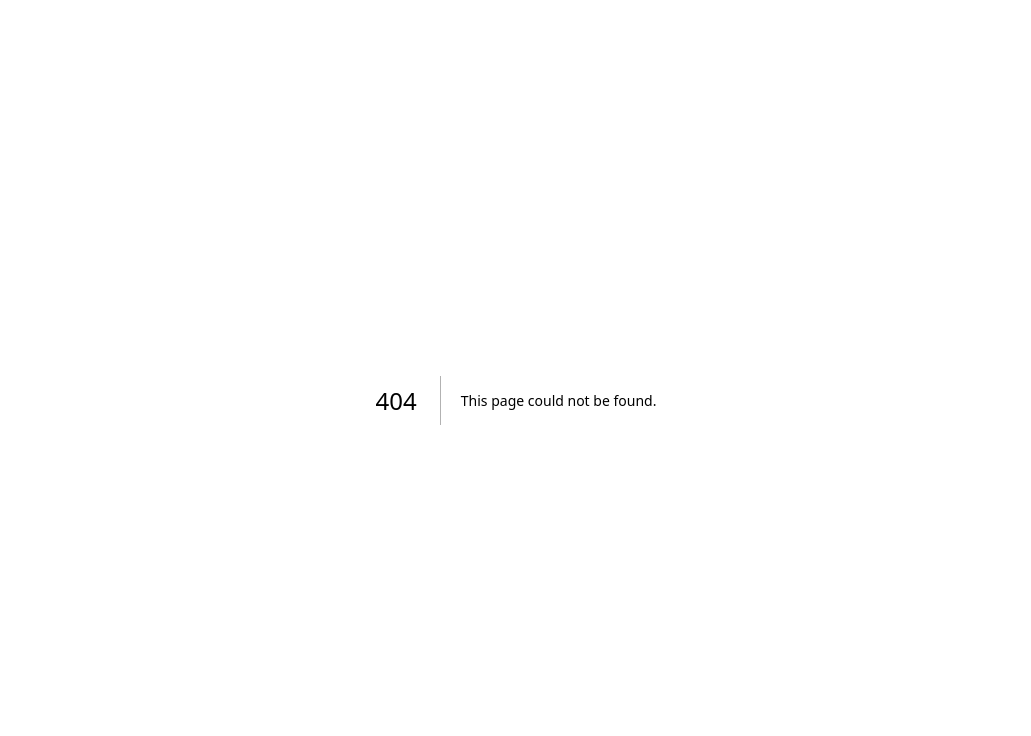
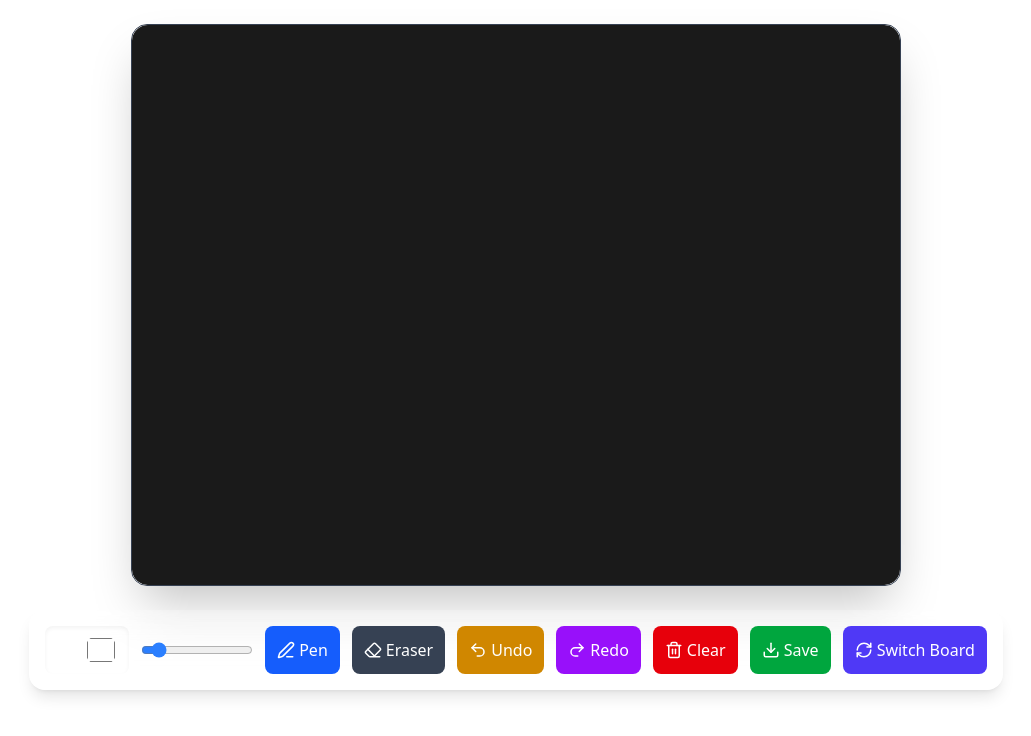
Before and after one commit to Neeraj-Singh-Codes/echoverse, a Next.js app in the folder frontend/: page /BlackBoard in a window 1280 px wide. Before the commit this address had no page. Shown: the top 736 px of the page, without its empty margins (124-1155 px from the left). Built offline with nearby package versions, Linux system fonts and the light colour scheme.

Commit message:
Routing conditions

```diff
--- a/frontend/src/app/Animations/BubbleMenu.tsx
+++ b/frontend/src/app/Animations/BubbleMenu.tsx
@@ -727,6 +727,16 @@ export default function BubbleMenu({
                     ref={(el) => {
                       if (el) bubblesRef.current[idx] = el;
                     }}
+                    onClick={(e) => {
+                      e.preventDefault(); // prevent default Next.js navigation if using a function
+                      if ((item as any).onClick) {
+                        (item as any).onClick(); // call the function if provided
+                      } else {
+                        window.location.href = item.href; // fallback to regular navigation
+                      }
+                      setIsMenuOpen(false); // optionally close the menu after click
+                      setShowOverlay(false);
+                    }}
                   >
                     <span
                       className="pill-label inline-block"
--- /dev/null
+++ b/frontend/src/app/BlackBoard/page.tsx
@@ -0,0 +1,248 @@
+"use client";
+
+import { useRef, useState, useEffect } from "react";
+import {
+  Undo2,
+  Redo2,
+  Eraser,
+  PenLine,
+  Download,
+  Trash2,
+  Palette,
+  RefreshCw,
+} from "lucide-react";
+
+export default function BlackBoard() {
+  const canvasRef = useRef<HTMLCanvasElement>(null);
+  const ctxRef = useRef<CanvasRenderingContext2D | null>(null);
+
+  const [isDrawing, setIsDrawing] = useState(false);
+  const [color, setColor] = useState("#ffffff");
+  const [lineWidth, setLineWidth] = useState(3);
+  const [boardColor, setBoardColor] = useState("#1a1a1a"); // Default blackboard
+
+  const [history, setHistory] = useState<string[]>([]);
+  const [redoStack, setRedoStack] = useState<string[]>([]);
+
+  // Initialize Canvas (preserve strokes when switching board)
+  useEffect(() => {
+    const canvas = canvasRef.current;
+    if (!canvas) return;
+
+    canvas.width = window.innerWidth * 0.6;
+    canvas.height = window.innerHeight * 0.7;
+
+    const ctx = canvas.getContext("2d");
+    if (!ctx) return;
+
+    // preserve strokes
+    const snapshot = canvas.toDataURL();
+    const img = new Image();
+    img.src = snapshot;
+    img.onload = () => {
+      ctx.fillStyle = boardColor;
+      ctx.fillRect(0, 0, canvas.width, canvas.height);
+      ctx.drawImage(img, 0, 0);
+    };
+
+    ctx.lineCap = "round";
+    ctx.strokeStyle = color;
+    ctx.lineWidth = lineWidth;
+    ctxRef.current = ctx;
+  }, [boardColor]);
+
+  // Save snapshot to history
+  const saveState = () => {
+    if (!canvasRef.current) return;
+    const snapshot = canvasRef.current.toDataURL();
+    setHistory((prev) => [...prev, snapshot]);
+    setRedoStack([]); // clear redo after new action
+  };
+
+  // Start drawing
+  const startDrawing = (e: React.MouseEvent) => {
+    ctxRef.current?.beginPath();
+    ctxRef.current?.moveTo(e.nativeEvent.offsetX, e.nativeEvent.offsetY);
+    setIsDrawing(true);
+  };
+
+  // Stop drawing
+  const stopDrawing = () => {
+    if (!isDrawing) return;
+    ctxRef.current?.closePath();
+    setIsDrawing(false);
+    saveState();
+  };
+
+  // Draw
+  const draw = (e: React.MouseEvent) => {
+    if (!isDrawing) return;
+    ctxRef.current!.lineTo(e.nativeEvent.offsetX, e.nativeEvent.offsetY);
+    ctxRef.current!.stroke();
+  };
+
+  // Clear board
+  const clearBoard = () => {
+    if (!ctxRef.current || !canvasRef.current) return;
+    ctxRef.current.fillStyle = boardColor;
+    ctxRef.current.fillRect(
+      0,
+      0,
+      canvasRef.current.width,
+      canvasRef.current.height
+    );
+    saveState();
+  };
+
+  // Undo
+  const undo = () => {
+    if (history.length === 0) return;
+    const lastState = history[history.length - 1];
+    setRedoStack((prev) => [...prev, lastState]);
+    const newHistory = history.slice(0, -1);
+    setHistory(newHistory);
+
+    const img = new Image();
+    img.src = newHistory[newHistory.length - 1] || "";
+    img.onload = () => {
+      ctxRef.current?.drawImage(img, 0, 0);
+    };
+  };
+
+  // Redo
+  const redo = () => {
+    if (redoStack.length === 0) return;
+    const restoredState = redoStack[redoStack.length - 1];
+    setRedoStack(redoStack.slice(0, -1));
+    setHistory((prev) => [...prev, restoredState]);
+
+    const img = new Image();
+    img.src = restoredState;
+    img.onload = () => {
+      ctxRef.current?.drawImage(img, 0, 0);
+    };
+  };
+
+  // Eraser Mode
+  const enableEraser = () => {
+    if (ctxRef.current) {
+      ctxRef.current.strokeStyle = boardColor;
+    }
+  };
+
+  // Pen Mode
+  const enablePen = () => {
+    if (ctxRef.current) {
+      ctxRef.current.strokeStyle = color;
+    }
+  };
+
+  // Download board
+  const downloadBoard = () => {
+    const link = document.createElement("a");
+    link.download = "board.png";
+    link.href = canvasRef.current!.toDataURL();
+    link.click();
+  };
+
+  return (
+    <div className="flex flex-col items-center gap-6 p-6">
+      {/* Canvas */}
+      <div className="relative rounded-2xl overflow-hidden shadow-2xl border border-gray-700">
+        <canvas
+          ref={canvasRef}
+          onMouseDown={startDrawing}
+          onMouseMove={draw}
+          onMouseUp={stopDrawing}
+          onMouseLeave={stopDrawing}
+          className="rounded-2xl cursor-crosshair"
+        />
+      </div>
+
+      {/* Controls */}
+      <div className="flex flex-wrap gap-3 justify-center bg-white/10 backdrop-blur-md p-4 rounded-2xl shadow-lg">
+        {/* Color Picker */}
+        <label className="flex items-center gap-2 px-3 py-2 rounded-lg bg-white/10 shadow-inner">
+          <Palette className="w-5 h-5 text-white" />
+          <input
+            type="color"
+            value={color}
+            onChange={(e) => {
+              setColor(e.target.value);
+              if (ctxRef.current) ctxRef.current.strokeStyle = e.target.value;
+            }}
+            className="w-8 h-8 rounded-full cursor-pointer border-none"
+          />
+        </label>
+
+        {/* Brush Size */}
+        <input
+          type="range"
+          min="1"
+          max="20"
+          value={lineWidth}
+          onChange={(e) => {
+            setLineWidth(Number(e.target.value));
+            if (ctxRef.current)
+              ctxRef.current.lineWidth = Number(e.target.value);
+          }}
+          className="w-28 accent-blue-500"
+        />
+
+        {/* Tools */}
+        <button
+          onClick={enablePen}
+          className="px-3 py-2 rounded-lg bg-blue-600 hover:bg-blue-500 text-white flex items-center gap-1"
+        >
+          <PenLine size={18} /> Pen
+        </button>
+        <button
+          onClick={enableEraser}
+          className="px-3 py-2 rounded-lg bg-gray-700 hover:bg-gray-600 text-white flex items-center gap-1"
+        >
+          <Eraser size={18} /> Eraser
+        </button>
+
+        {/* Undo / Redo */}
+        <button
+          onClick={undo}
+          className="px-3 py-2 rounded-lg bg-yellow-600 hover:bg-yellow-500 text-white flex items-center gap-1"
+        >
+          <Undo2 size={18} /> Undo
+        </button>
+        <button
+          onClick={redo}
+          className="px-3 py-2 rounded-lg bg-purple-600 hover:bg-purple-500 text-white flex items-center gap-1"
+        >
+          <Redo2 size={18} /> Redo
+        </button>
+
+        {/* Clear */}
+        <button
+          onClick={clearBoard}
+          className="px-3 py-2 rounded-lg bg-red-600 hover:bg-red-500 text-white flex items-center gap-1"
+        >
+          <Trash2 size={18} /> Clear
+        </button>
+
+        {/* Save */}
+        <button
+          onClick={downloadBoard}
+          className="px-3 py-2 rounded-lg bg-green-600 hover:bg-green-500 text-white flex items-center gap-1"
+        >
+          <Download size={18} /> Save
+        </button>
+
+        {/* Switch Board */}
+        <button
+          onClick={() =>
+            setBoardColor(boardColor === "#1a1a1a" ? "#ffffff" : "#1a1a1a")
+          }
+          className="px-3 py-2 rounded-lg bg-indigo-600 hover:bg-indigo-500 text-white flex items-center gap-1"
+        >
+          <RefreshCw size={18} /> Switch Board
+        </button>
+      </div>
+    </div>
+  );
+}
--- /dev/null
+++ b/frontend/src/app/History/page.tsx
@@ -0,0 +1,14 @@
+import React from 'react'
+
+const History = () => {
+
+  return (
+    <div>
+        <h1>History Page</h1>
+        <p>This is the history page content.</p>
+
+    </div>
+  )
+}
+
+export default History
--- a/frontend/src/app/Homepage/page.tsx
+++ b/frontend/src/app/Homepage/page.tsx
@@ -11,8 +11,9 @@ import {
   Pause,
   Volume2,
 } from "lucide-react";
+import Link from "next/link";
 
-const EchoverseLanding = () => {
+const LandingPage = () => {
   const [isPlaying, setIsPlaying] = useState(false);
   const [mousePosition, setMousePosition] = useState({ x: 0, y: 0 });
 
@@ -75,9 +76,11 @@ const EchoverseLanding = () => {
               Contact
             </a>
           </div>
+          <Link href={"/Signup"}>
           <button className="bg-gradient-to-r from-purple-500 to-blue-500 px-6 py-2 rounded-full hover:from-purple-600 hover:to-blue-600 transition-all transform hover:scale-105">
             Get Started
           </button>
+          </Link>
         </nav>
       </header>
 
@@ -109,17 +112,14 @@ const EchoverseLanding = () => {
               Start Conversation
               <ArrowRight className="ml-2 w-5 h-5 group-hover:translate-x-1 transition-transform" />
             </button>
+            <Link href={"/Signin"}>
             <button
               onClick={toggleDemo}
               className="bg-white/10 backdrop-blur-sm border border-white/20 px-8 py-4 rounded-full text-lg font-semibold hover:bg-white/20 transition-all flex items-center justify-center group"
             >
-              {isPlaying ? (
-                <Pause className="mr-2 w-5 h-5" />
-              ) : (
-                <Play className="mr-2 w-5 h-5" />
-              )}
-              {isPlaying ? "Pause Demo" : "Watch Demo"}
+              Sign In
             </button>
+            </Link>
           </div>
 
           {/* Voice Visualization */}
@@ -333,4 +333,4 @@ const EchoverseLanding = () => {
   );
 };
 
-export default EchoverseLanding;
+export default LandingPage;
--- a/frontend/src/app/Mainpage/page.tsx
+++ b/frontend/src/app/Mainpage/page.tsx
@@ -10,6 +10,7 @@ import Chat from "../components/Chat";
 import { MessageSquareText } from "lucide-react";
 import BubbleMenu from "../Animations/BubbleMenu";
 import TrueFocus from "../Animations/TrueFocus";
+import { useRouter } from "next/navigation";
 
 // levenshtein + similarity stay same...
 const levenshtein = (a: string, b: string) => {
@@ -35,6 +36,8 @@ const Mainpage = () => {
   const [user, setUser] = useState<any>(null);
   const [listening, setListening] = useState(false);
   const [chatOpen, setChatOpen] = useState(false);
+  const [userText, setUserText] = useState("");
+  const [aiText, setAiText] = useState("");
 
   const isSpeakingRef = useRef(false);
   const recognitionRef = useRef<SpeechRecognition | null>(null);
@@ -42,6 +45,8 @@ const Mainpage = () => {
   const lastSpokenRef = useRef<string>("");
   const restartTimeout = useRef<NodeJS.Timeout | null>(null);
   const errorCountRef = useRef(0);
+
+  const router = useRouter();
 
   // Talk With AI
   const getGeminiResponse = async (command: string) => {
@@ -69,6 +74,18 @@ const Mainpage = () => {
     } catch (err) {
       console.error(err);
       return "Error talking to AI.";
+    }
+  };
+
+  const logout = async () => {
+    try {
+      const res = await axios.get("http://localhost:8000/api/auth/logout", {
+        withCredentials: true,
+      });
+      return res.data.response || "No response";
+    } catch (error) {
+      console.error(error);
+      return "Error Logging Out";
     }
   };
 
@@ -102,7 +119,7 @@ const Mainpage = () => {
         });
         setUser(res.data);
       } catch (err: any) {
-        console.error(err.response?.data || err.message);
+        console.log(err.response?.data || err.message);
       }
     };
     fetchUser();
@@ -314,15 +331,19 @@ const Mainpage = () => {
     },
     {
       label: "Log Out",
-      href: "/Homepage",
+      href: "#",
       ariaLabel: "Log Out",
       rotation: -8,
       hoverStyles: { bgColor: "#8b5cf6", textColor: "#ffffff" },
+      onClick: async () => {
+        await logout();
+        router.push("/Homepage");
+      },
     },
   ];
 
   return (
-    <div className="h-screen w-full flex flex-col bg-gradient-to-b from-gray-950 via-black to-gray-900">
+    <div className="h-screen w-full flex flex-col bg-black">
       {/* Navbar */}
       <header className="flex justify-between items-center px-8 py-4 border-b border-gray-800">
         <TrueFocus
@@ -366,18 +387,15 @@ const Mainpage = () => {
         {/* Listening Indicator */}
         <div className="flex items-center gap-4">
           <span className={"flex items-center justify-centerrounded-full "}>
-            <img
-              src={listening ? "/userVoice.gif" : "/aiVoice.gif"}
-              alt="voice indicator"
-              className="bg-gradient-to-b from-gray-950 via-black to-gray-900"
-            />
+            {!aiText && <img src="userVoice.gif" className="w-[200px]" />}
+            {aiText && <img src="aiVoice.gif" className="w-[200px]" />}
           </span>
         </div>
       </main>
 
-      <footer className="text-center py-4 border-t border-gray-800 text-sm text-gray-500">
+      {/* <footer className="text-center py-4 border-t border-gray-800 text-sm text-gray-500">
         Built with ❤️ for you
-      </footer>
+      </footer> */}
 
       <BubbleMenu
         logo={<span style={{ fontWeight: 700 }}>RB</span>}
--- a/frontend/src/app/page.tsx
+++ b/frontend/src/app/page.tsx
@@ -1,23 +1,37 @@
-import Link from "next/link";
-import React from "react";
 
-const page = () => {
-  return (
-    <div>
-      <Link href={"/Homepage"} className="text-amber-900">
-        Homepage
-      </Link>
-      <Link
-        href={"/Signup"}
-        className="text-red-500 bg-blue-500 text-2xl mr-20"
-      >
-        Signup
-      </Link>
-      <Link href={"/Signin"}>Signin</Link>
-      <h1>Welcome to the Home Page</h1>
-      <p>This is the main content of the home page.</p>
-    </div>
-  );
-};
+import { cookies } from "next/headers";
+import { redirect } from "next/navigation";
+import LandingPage from "./Homepage/page";
 
-export default page;
+async function getCurrentUser() {
+  const cookieStore = cookies();
+  const token = cookieStore.get("token")?.value;
+
+  if (!token) return null;
+
+  try {
+    const res = await fetch("http://localhost:8000/api/user/current", {
+      headers: { cookie: `token=${token}` },
+      cache: "no-store", // ensures fresh server-side fetch
+    });
+
+    if (!res.ok) return null;
+    return res.json(); // should return user object
+  } catch (err) {
+    return null;
+  }
+}
+
+export default async function HomePage() {
+  const user = await getCurrentUser();
+
+  if (user) {
+    if (!user.assistantImage) redirect("/Models");
+    if (!user.assistantName) redirect("/ChooseName");
+    redirect("/Mainpage");
+  }
+
+
+  // User not logged in → render the landing page
+  return <LandingPage />;
+}
```
